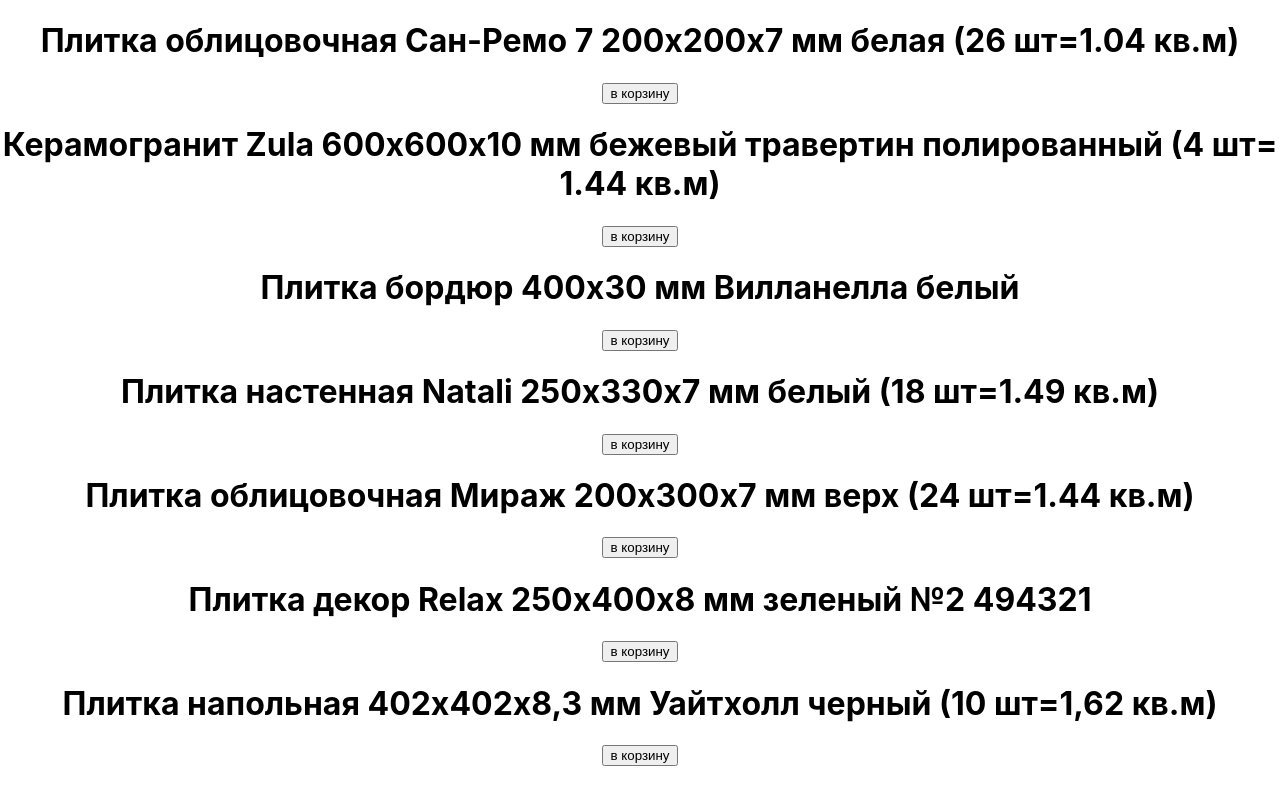
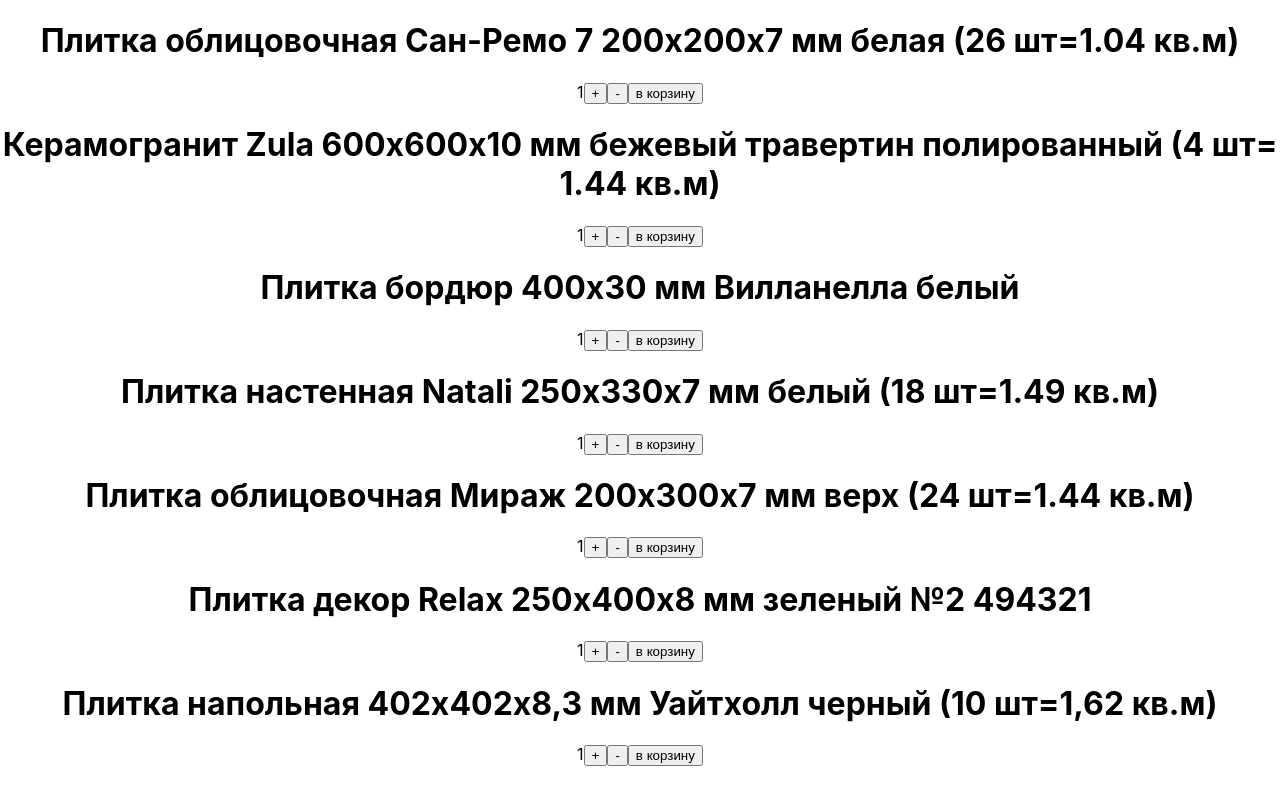
Before and after one commit to famemonsterx/testmarket, a React (Create React App) app: page / in a window 1280 px wide. Shown: the top 786 px of the page. Built offline with nearby package versions, Linux system fonts and the light colour scheme.

Commit message:
add plus-minus buttons

```diff
--- a/src/components/Button.js
+++ b/src/components/Button.js
@@ -1,9 +1,41 @@
-import React from 'react'
+import React, {Component} from 'react'
 
-const Button = (props) => {
-    return (
-        <button className="btn-orange" data-product-id={props.post.productId}>в корзину</button>
-    )
+class Button extends Component {
+    constructor (props) {
+        super(props)
+        this.plusValue = this.plusValue.bind(this)
+        this.minusValue = this.minusValue.bind(this)
+        this.state = {
+            value: 1
+        }
+    }
+    plusValue (event) {
+        event.preventDefault()
+        const {value} = this.state
+        this.setState({
+            value: value+1
+        })
+    }
+    minusValue(event) {
+        event.preventDefault()
+        const {value} = this.state
+        this.setState({
+            value: value === 1 ? value : value-1
+        })
+    }
+    render () {
+        const {post} = this.props
+        const {value} = this.state
+        return (
+            <div className="buttonsGroup">
+                <span className="default-counter">{ value }</span>
+                <button className="add-button" onClick={this.plusValue} >+</button>
+                <button className="remove-button" onClick={this.minusValue}>-</button>
+                <button className="btn-orange" data-product-id={post.productId}>в корзину</button>
+            </div>
+
+        )
+    }
 }
 
 export default Button
```
